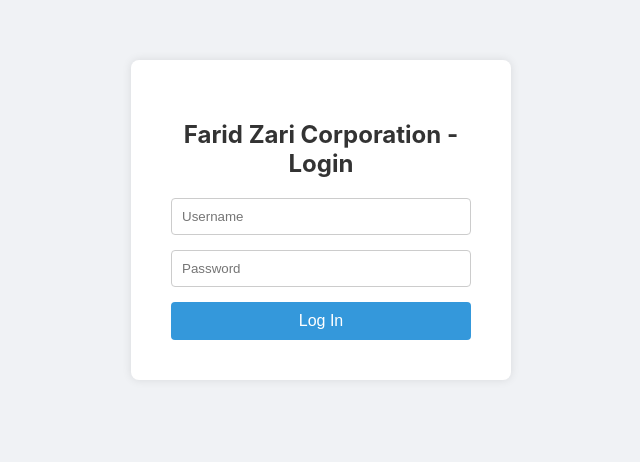
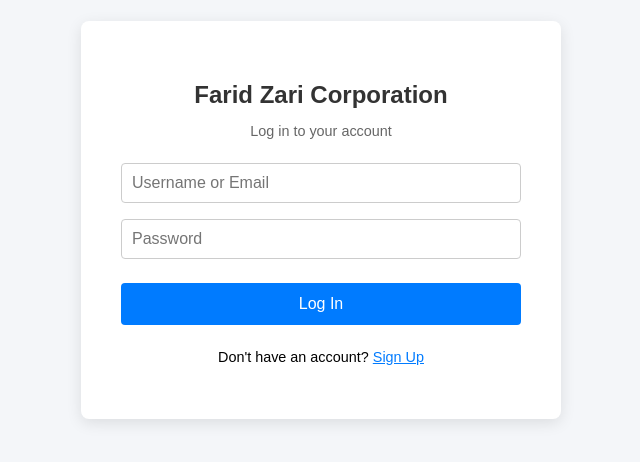
Before and after one commit to muhammaduzaireng/pestisideInventory, a React (Create React App) app: page /login in a window 1280 px wide. Shown: the part 180-642 px from the top of the page, without its empty margins (319-959 px from the left). Built offline with nearby package versions, Linux system fonts and the light colour scheme; no server answers.

Commit message:
no message

```diff
--- a/src/App.js
+++ b/src/App.js
@@ -1,16 +1,31 @@
 // src/App.js
 
-import React, { useState } from 'react';
+import React, { useState, useEffect } from 'react';
 import { BrowserRouter as Router, Routes, Route, Navigate } from 'react-router-dom';
 import LoginPage from './pages/LoginPage';
 import DashboardLayout from './components/DashboardLayout';
 
-// Mock authentication state (for now, just a boolean)
-const isAuthenticated = true; // Set this to false to see the login page first!
+function App() {
+  // Read initial login state from localStorage (Defaults to FALSE)
+  const [user, setUser] = useState(() => {
+    const savedUser = localStorage.getItem('user');
+    const token = localStorage.getItem('token');
+    return savedUser && token ? JSON.parse(savedUser) : null;
+  });
 
-function App() {
-  // In a real app, this state would be managed by Redux/Context and updated on successful login
-  const [isLoggedIn, setIsLoggedIn] = useState(isAuthenticated);
+  const isLoggedIn = !!user;
+
+  // Handler for successful login/signup
+  const handleLogin = (userData) => {
+    setUser(userData);
+  };
+
+  // Handler for logging out
+  const handleLogout = () => {
+    localStorage.removeItem('token');
+    localStorage.removeItem('user');
+    setUser(null);
+  };
 
   return (
     <Router>
@@ -18,18 +33,30 @@ function App() {
         {/* Route for the Login Page */}
         <Route
           path="/login"
-          element={<LoginPage onLogin={() => setIsLoggedIn(true)} />}
+          element={
+            isLoggedIn ? (
+              <Navigate to="/dashboard/sale" replace />
+            ) : (
+              <LoginPage onLogin={handleLogin} />
+            )
+          }
         />
 
         {/* Protected Route: Navigate to Dashboard if logged in, otherwise to Login */}
         <Route
-          path="/dashboard/*" // Use /* to match nested routes within the dashboard
-          element={isLoggedIn ? <DashboardLayout onLogout={() => setIsLoggedIn(false)} /> : <Navigate to="/login" replace />}
+          path="/dashboard/*"
+          element={
+            isLoggedIn ? (
+              <DashboardLayout user={user} onLogout={handleLogout} />
+            ) : (
+              <Navigate to="/login" replace />
+            )
+          }
         />
 
-        {/* Default Route: Redirect to /dashboard if logged in, or /login if not */}
+        {/* Default Route: Redirects to /login first if not authenticated */}
         <Route
-          path="/"
+          path="*"
           element={<Navigate to={isLoggedIn ? "/dashboard/sale" : "/login"} replace />}
         />
       </Routes>
--- a/src/pages/LoginPage.css
+++ b/src/pages/LoginPage.css
@@ -1,48 +1,94 @@
-/* src/pages/LoginPage.css */
-
 .login-container {
     display: flex;
     justify-content: center;
     align-items: center;
     min-height: 100vh;
-    background-color: #f0f2f5;
+    background-color: #f4f6f9;
+    font-family: Arial, sans-serif;
   }
 
   .login-box {
-    background: white;
-    padding: 40px;
+    background: #ffffff;
+    padding: 2.5rem;
     border-radius: 8px;
-    box-shadow: 0 0 10px rgba(0, 0, 0, 0.1);
-    width: 300px;
+    box-shadow: 0 4px 15px rgba(0, 0, 0, 0.1);
+    width: 100%;
+    max-width: 400px;
+  }
+
+  .login-box h2 {
+    margin-bottom: 0.25rem;
+    color: #333;
     text-align: center;
   }
 
-.login-box h2 {
-    margin-bottom: 20px;
-    color: #333;
+  .subtitle {
+    text-align: center;
+    color: #666;
+    margin-bottom: 1.5rem;
+    font-size: 0.9rem;
   }
 
-.login-box input {
+  .form-group {
+    margin-bottom: 1rem;
+  }
+
+  .login-box input,
+  .login-box select {
     width: 100%;
-    padding: 10px;
-    margin-bottom: 15px;
+    padding: 0.75rem;
     border: 1px solid #ccc;
     border-radius: 4px;
+    font-size: 1rem;
     box-sizing: border-box;
   }
 
-.login-box button {
+  .login-box button[type="submit"] {
     width: 100%;
-    padding: 10px;
-    background-color: #3498db;
+    padding: 0.75rem;
+    background-color: #007bff;
     color: white;
     border: none;
     border-radius: 4px;
+    font-size: 1rem;
     cursor: pointer;
-    font-size: 16px;
-    transition: background-color 0.2s;
+    margin-top: 0.5rem;
   }
 
-.login-box button:hover {
-    background-color: #2980b9;
+  .login-box button[type="submit"]:disabled {
+    background-color: #80bdff;
+    cursor: not-allowed;
   }
+
+  .alert {
+    padding: 0.75rem;
+    border-radius: 4px;
+    margin-bottom: 1rem;
+    font-size: 0.875rem;
+  }
+
+  .alert-danger {
+    background-color: #f8d7da;
+    color: #721c24;
+  }
+
+  .alert-success {
+    background-color: #d4edda;
+    color: #155724;
+  }
+
+  .toggle-mode {
+    margin-top: 1.5rem;
+    text-align: center;
+    font-size: 0.9rem;
+  }
+
+  .link-button {
+    background: none;
+    border: none;
+    color: #007bff;
+    text-decoration: underline;
+    cursor: pointer;
+    padding: 0;
+    font-size: inherit;
+  }
--- a/src/pages/LoginPage.js
+++ b/src/pages/LoginPage.js
@@ -1,26 +1,182 @@
-// src/pages/LoginPage.js
+import React, { useState } from 'react';
+import './LoginPage.css';
 
-import React from 'react';
-import './LoginPage.css'; // You'll create this CSS file
+const API_BASE_URL = process.env.REACT_APP_API_URL || 'http://localhost:5002';
 
 function LoginPage({ onLogin }) {
-  const handleSubmit = (e) => {
+  const [isSignUp, setIsSignUp] = useState(false);
+
+  // Form input state
+  const [formData, setFormData] = useState({
+    username: '',
+    email: '',
+    password: '',
+    confirmPassword: '',
+    role: 'staff'
+  });
+
+  // UI state
+  const [loading, setLoading] = useState(false);
+  const [error, setError] = useState('');
+  const [success, setSuccess] = useState('');
+
+  // Handle text input changes
+  const handleChange = (e) => {
+    setFormData({ ...formData, [e.target.name]: e.target.value });
+  };
+
+  // Toggle between Login and Sign Up modes
+  const toggleMode = () => {
+    setIsSignUp(!isSignUp);
+    setError('');
+    setSuccess('');
+    setFormData({ username: '', email: '', password: '', confirmPassword: '', role: 'staff' });
+  };
+
+  // Handle Form Submission
+  const handleSubmit = async (e) => {
     e.preventDefault();
-    // 1. In a real app, you would send credentials to an API here.
-    // 2. On success, call the onLogin function to update the state.
-    console.log("Login attempt...");
-    onLogin(); // Mock successful login
+    setError('');
+    setSuccess('');
+    setLoading(true);
+
+    // Validation for Sign Up
+    if (isSignUp) {
+      if (formData.password !== formData.confirmPassword) {
+        setError('Passwords do not match.');
+        setLoading(false);
+        return;
+      }
+    }
+
+    const endpoint = isSignUp ? `${API_BASE_URL}/api/users/register` : `${API_BASE_URL}/api/users/login`;
+    const payload = isSignUp
+      ? { username: formData.username, email: formData.email, password: formData.password, role: formData.role }
+      : { username: formData.username, password: formData.password };
+
+    try {
+      const response = await fetch(endpoint, {
+        method: 'POST',
+        headers: { 'Content-Type': 'application/json' },
+        body: JSON.stringify(payload)
+      });
+
+      const data = await response.json();
+
+      if (!response.ok) {
+        throw new Error(data.error || 'Something went wrong. Please try again.');
+      }
+
+      if (isSignUp) {
+        setSuccess('Account created successfully! Switching to login...');
+        setTimeout(() => {
+          setIsSignUp(false);
+          setSuccess('');
+        }, 2000);
+      } else {
+        // Save Auth Token & User Info
+        localStorage.setItem('token', data.token);
+        localStorage.setItem('user', JSON.stringify(data.user));
+
+        // Call parent handler to update app state
+        onLogin(data.user);
+      }
+    } catch (err) {
+      setError(err.message);
+    } finally {
+      setLoading(false);
+    }
   };
 
   return (
     <div className="login-container">
       <div className="login-box">
-        <h2>Farid Zari Corporation - Login</h2>
+        <h2>Farid Zari Corporation</h2>
+        <p className="subtitle">{isSignUp ? 'Create a new account' : 'Log in to your account'}</p>
+
+        {error && <div className="alert alert-danger">{error}</div>}
+        {success && <div className="alert alert-success">{success}</div>}
+
         <form onSubmit={handleSubmit}>
-          <input type="text" placeholder="Username" required />
-          <input type="password" placeholder="Password" required />
-          <button type="submit">Log In</button>
+          <div className="form-group">
+            <input
+              type="text"
+              name="username"
+              placeholder={isSignUp ? "Username" : "Username or Email"}
+              value={formData.username}
+              onChange={handleChange}
+              required
+            />
+          </div>
+
+          {isSignUp && (
+            <div className="form-group">
+              <input
+                type="email"
+                name="email"
+                placeholder="Email Address"
+                value={formData.email}
+                onChange={handleChange}
+                required
+              />
+            </div>
+          )}
+
+          <div className="form-group">
+            <input
+              type="password"
+              name="password"
+              placeholder="Password"
+              value={formData.password}
+              onChange={handleChange}
+              required
+            />
+          </div>
+
+          {isSignUp && (
+            <>
+              <div className="form-group">
+                <input
+                  type="password"
+                  name="confirmPassword"
+                  placeholder="Confirm Password"
+                  value={formData.confirmPassword}
+                  onChange={handleChange}
+                  required
+                />
+              </div>
+
+              <div className="form-group">
+                <select name="role" value={formData.role} onChange={handleChange}>
+                  <option value="staff">Staff</option>
+                  <option value="admin">Admin</option>
+                </select>
+              </div>
+            </>
+          )}
+
+          <button type="submit" disabled={loading}>
+            {loading ? 'Processing...' : isSignUp ? 'Sign Up' : 'Log In'}
+          </button>
         </form>
+
+        <div className="toggle-mode">
+          {isSignUp ? (
+            <p>
+              Already have an account?{' '}
+              <button type="button" className="link-button" onClick={toggleMode}>
+                Log In
+              </button>
+            </p>
+          ) : (
+            <p>
+              Don't have an account?{' '}
+              <button type="button" className="link-button" onClick={toggleMode}>
+                Sign Up
+              </button>
+            </p>
+          )}
+        </div>
       </div>
     </div>
   );
```
Lines whose indentation alone changed are shown as unchanged.
